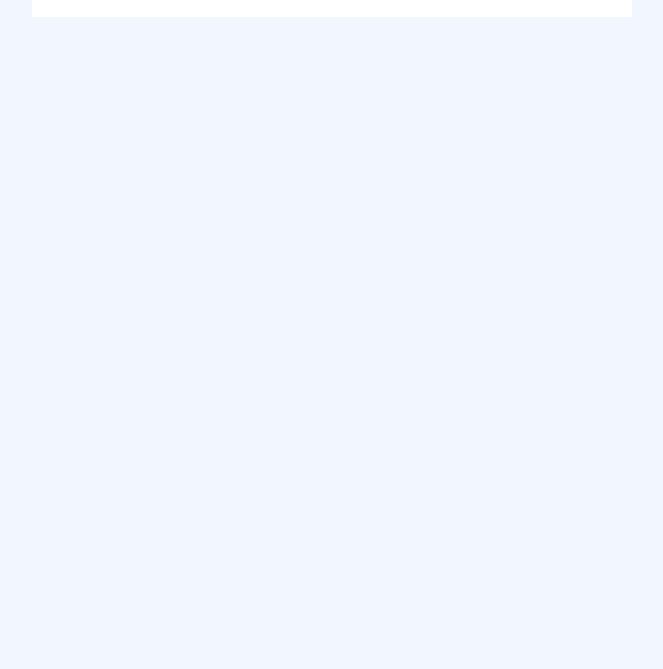
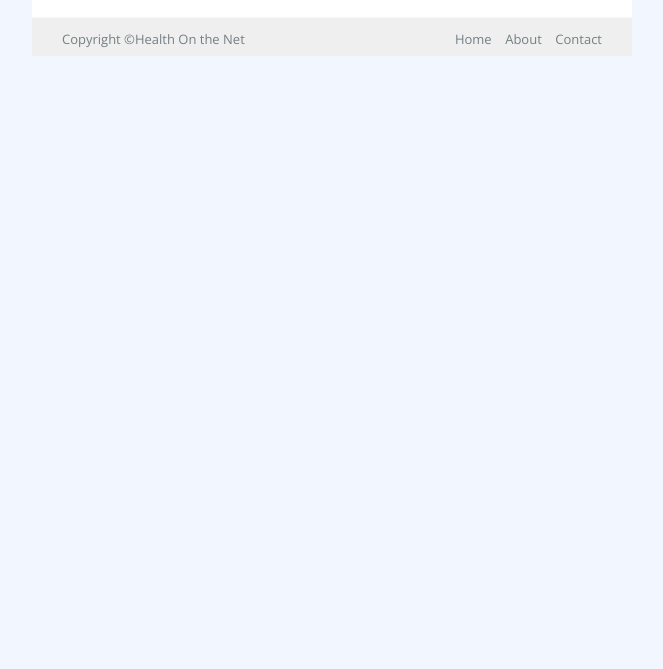
Before and after one commit to healthonnet/hon-responsive-email-template, a plain HTML site: page src/index.html in a window 1280 px wide. Shown: the part 131-800 px from the top of the page, without its empty margins (308-971 px from the left). Drawn offline with nearby package versions, Linux system fonts and the light colour scheme.

Commit message:
add footer

```diff
--- a/src/index.html
+++ b/src/index.html
@@ -8,42 +8,56 @@
   <link href='http://fonts.googleapis.com/css?family=Open+Sans:400,300' rel='stylesheet' type='text/css'>
   <style type="text/css">
     html {
-      width: 100%
+      width: 100%;
     }
 
     body {
       background-color: #f1f6ff;
       margin: 0;
-      padding: 0
+      padding: 0;
     }
 
     table {
-      border-collapse: collapse
+      border-collapse: collapse;
+    }
+
+    a {
+      text-decoration: none;
+      font-weight: 300;
+      font-style: normal;
+        color: #0079ff;
+    }
+
+    a:hover {
+      text-decoration: underline;
+      font-weight: 300;
+      font-style: normal;
+      color: #adb2bb;
     }
 
     .divider {
-      margin:0;
+      margin: 0;
     }
 
     @media only screen and (max-width:640px) {
       table table {
-        width: 100%!important
+        width: 100%!important;
       }
       table[class=table-scale] {
         width: 440px!important;
-        margin: 0 auto!important
+        margin: 0 auto!important;
       }
       table[class=spacer],
       td[class=spacer] {
-        display: none!important
+        display: none!important;
       }
       td[class=center] {
-        text-align: justify!important
+        text-align: justify!important;
       }
       table[class=full] {
         width: 400px!important;
         margin-left: 20px!important;
-        margin-right: 20px!important
+        margin-right: 20px!important;
       }
       hr[class=divider] {
         margin: 0 15px 0 15px;
@@ -52,23 +66,23 @@
 
     @media only screen and (max-width:479px) {
       table table {
-        width: 100%!important
+        width: 100%!important;
       }
       table[class=table-scale] {
         width: 280px!important;
-        margin: 0 auto!important
+        margin: 0 auto!important;
       }
       table[class=spacer],
       td[class=spacer] {
-        display: none!important
+        display: none!important;
       }
       td[class=center] {
-        text-align: justify!important
+        text-align: justify!important;
       }
       table[class=full] {
         width: 240px!important;
         margin-left: 20px!important;
-        margin-right: 20px!important
+        margin-right: 20px!important;
       }
     }
   </style>
@@ -185,13 +199,81 @@
                   </td>
                 </tr>
               </table>
-              <!-- START OF VERTICAL SPACER-->
               <table bgcolor="#ffffff" class="table-scale" width="600" align="center" cellpadding="0" cellspacing="0" border="0">
                 <tr>
                   <td width="100%" height="20">&nbsp;</td>
                 </tr>
               </table>
-              <!-- END OF VERTICAL SPACER-->
+            </td>
+          </tr>
+        </table>
+      </td>
+    </tr>
+  </table>
+
+  <table width="100%" align="center" cellpadding="0" cellspacing="0" border="0" bgcolor="#f1f6ff">
+    <tr>
+      <td valign="top" width="100%">
+        <table align="center" cellpadding="0" cellspacing="0" border="0">
+          <tr>
+            <td width="100%">
+              <table class="table-scale" width="600" bgcolor="#efefef" cellpadding="0" cellspacing="0" border="0" style="border-top: 1px solid #f7f7f7;">
+                <tr>
+                  <td width="100%">
+                    <table width="600" cellpadding="0" cellspacing="0" border="0">
+                      <tr>
+                        <td class="spacer" width="30"> </td>
+                        <td width="540">
+                          <table class="full" align="left" width="255" cellpadding="0" cellspacing="0" border="0" style="border-collapse:collapse; mso-table-lspace:0pt; mso-table-rspace:0pt;">
+                            <tr>
+                              <td class="center" align="left" style="margin: 0; padding-top: 10px; font-size:13px ; color:#757f83; font-family: 'Open Sans', Helvetica, Arial, sans-serif; line-height: 23px;mso-line-height-rule: exactly;">
+                                <span>Copyright &#169;Health On the Net</span>
+                              </td>
+                            </tr>
+                          </table>
+                          <table class="spacer" width="20" align="left" cellpadding="0" cellspacing="0" border="0" style="border-collapse:collapse; mso-table-lspace:0pt; mso-table-rspace:0pt;">
+                            <tr>
+                              <td width="100%" height="10"></td>
+                            </tr>
+                          </table>
+                          <table class="full" align="right" width="255" cellpadding="0" cellspacing="0" border="0" style="border-collapse:collapse; mso-table-lspace:0pt; mso-table-rspace:0pt;">
+                            <tr>
+                              <td class="center" align="right" style="margin: 0; padding-top: 10px; padding-bottom: 5px; font-weight:300; font-size:13px ; color:#757f83; font-family: 'Open Sans', Helvetica, Arial, sans-serif; line-height: 23px;mso-line-height-rule: exactly;">
+                                <span>
+                                  <a href="https://www.hon.ch/" style="font-weight: normal; font-style: 300; color:#757f83; ">Home</a>
+                                  &nbsp;&nbsp;
+                                  <a href="https://www.hon.ch/Global/index.html" style="font-weight: normal; font-style: 300; color:#757f83; ">About</a>
+                                  &nbsp;&nbsp;
+                                  <a href="https://www.hon.ch/Global/contact2.html" style="font-weight: normal; font-style: 300; color:#757f83;">Contact</a>
+                                </span>
+                              </td>
+                            </tr>
+                          </table>
+                        </td>
+                        <td class="spacer" width="30"> </td>
+                      </tr>
+                    </table>
+                  </td>
+                </tr>
+              </table>
+            </td>
+          </tr>
+        </table>
+      </td>
+    </tr>
+  </table>
+
+  <table width="100%" align="center" cellpadding="0" cellspacing="0" border="0" bgcolor="#f1f6ff">
+    <tr>
+      <td align="center" valign="top" width="100%">
+        <table align="center" cellpadding="0" cellspacing="0" border="0">
+          <tr>
+            <td width="100%">
+              <table class="table-scale" width="600" align="center" cellpadding="0" cellspacing="0" border="0" bgcolor="#f1f6ff">
+                <tr>
+                  <td width="100%" height="40">&nbsp;</td>
+                </tr>
+              </table>
             </td>
           </tr>
         </table>
```
